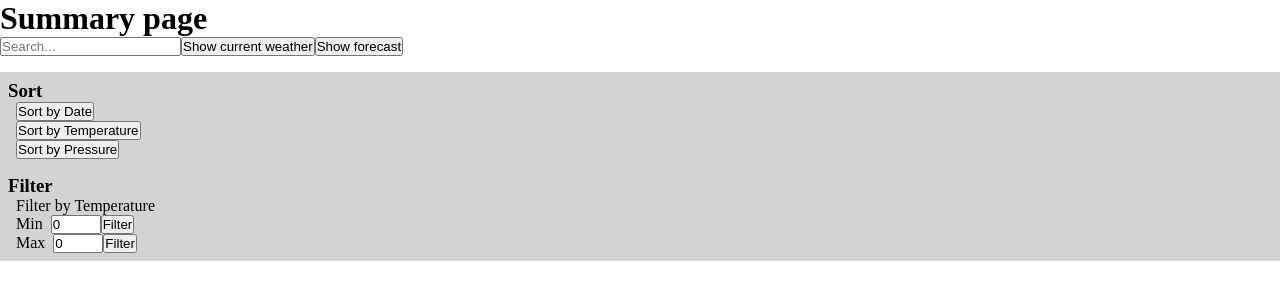
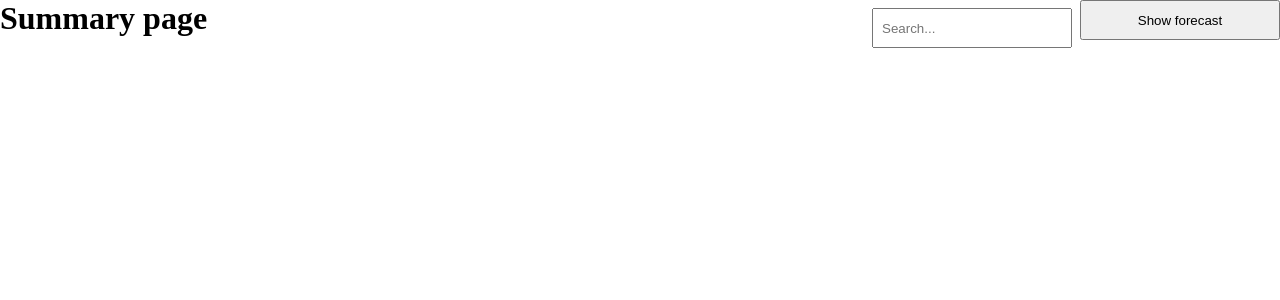
Before and after one commit to dmitrolov/twnty-test, a Next.js app: page /summary in a window 1280 px wide. Shown: the top 300 px of the page. Built offline with nearby package versions, Linux system fonts and the light colour scheme.

Commit message:
Add errors handling (10)

```diff
--- /dev/null
+++ b/next.config.js
@@ -0,0 +1,15 @@
+/** @type {import('next').NextConfig} */
+
+const nextConfig = {
+    env: {
+        apiKey: '4201e49a9242c900993b52966ad08c0e'
+    },
+    experimental: {
+        appDir: true,
+    },
+    compiler: {
+        styledComponents: true,
+    },
+}
+
+module.exports = nextConfig
--- a/pages/summary.tsx
+++ b/pages/summary.tsx
@@ -1,7 +1,8 @@
 import React, {useEffect, useState} from 'react';
-import {AppWrapper, GlobalStyle} from "../src/styles/styles";
-import {get5DayForecast, getCurrentWeather, IForecastResponse} from "../src/api/api";
+import {AppWrapper, FlexContainer, GlobalStyle} from "../src/styles/styles";
+import {get5DayForecast, IForecastResponse} from "../src/api/api";
 import WeatherList from "../src/components/Weather/WeatherList";
+import styled from "styled-components";
 
 interface IState {
     weatherDays: IForecastResponse,
@@ -9,19 +10,37 @@ interface IState {
     searchText: string,
 }
 
+const TextInput = styled.input`
+  width: 200px;
+  height: 40px;
+  padding: 0.5rem;
+  margin: 0.5rem;
+`
+
+const StyledButton = styled.button`
+  width: 200px;
+  height: 40px;
+  padding: 0.5rem;
+  margin-bottom: 0.5rem;
+`
+
+const APIErrorMesssage = styled.div`
+  width: 200px;
+  height: 40px;
+  background-color: lightcoral;
+  display: flex;
+  justify-content: center;
+  align-items: center;
+`
+
 const Summary = () => {
     const [state, setState] = useState<IState>({
         weatherDays: {
             city: undefined,
-            list: []
+            list: [],
         },
         weatherCurrent: {},
         searchText: '',
-    })
-
-    const getWeather = () => getCurrentWeather(state.searchText).then((data) => {
-        console.log(data)
-        // setState({posts: data.posts})
     })
 
     const getForecast = () => get5DayForecast(state.searchText).then((data) => {
@@ -38,15 +57,23 @@ const Summary = () => {
         <>
             <GlobalStyle/>
             <AppWrapper>
+                <FlexContainer>
                     <h1>Summary page</h1>
-                <input
+                    <FlexContainer>
+                        <TextInput
                             type="text"
                             placeholder={'Search...'}
                             onChange={(e) => setState({...state, ...{searchText: e.target.value}})}
                         />
-                <button onClick={getWeather}>Show current weather</button>
-                <button onClick={getForecast}>Show forecast</button>
+                        <StyledButton onClick={getForecast}>Show forecast</StyledButton>
+                        {state.weatherDays.cod == 400 &&
+                            <APIErrorMesssage><h3>Location not found</h3></APIErrorMesssage>
+                        }
+                    </FlexContainer>
+                </FlexContainer>
+                {state.weatherDays.cod == 200 &&
                     <WeatherList weatherForecastItems={state.weatherDays.list}></WeatherList>
+                }
             </AppWrapper>
         </>
     );
--- a/src/api/api.ts
+++ b/src/api/api.ts
@@ -1,16 +1,14 @@
 const api = {
-    key: '4201e49a9242c900993b52966ad08c0e',
+    key: process.env.apiKey,
     base: 'https://api.openweathermap.org/data/2.5/'
 }
-
-export const getCurrentWeather = async (searchText: string): Promise<any> => {
-    const res = await fetch(`${api.base}weather?q=${searchText}&units=metric&APPID=${api.key}`);
-    return await res.json();
-}
+type responseCode = 200 | 400
 
 export interface IForecastResponse {
     city: ICity;
     list: IWeatherForecastItem[];
+    cod?: responseCode;
+    message?: string;
 }
 
 interface ICity {
@@ -38,6 +36,10 @@ interface IWeather {
 }
 
 export const get5DayForecast = async (searchText: string): Promise<IForecastResponse> => {
-    const res = await fetch(`${api.base}forecast?q=${searchText}&units=metric&APPID=${api.key}`);
-    return await res.json();
+    try {
+        const res = await fetch(`${api.base}forecast?q=${searchText}&units=metric&APPID=${api.key}`);
+        return await res.json();
+    } catch (error) {
+        console.error('Error fetching data:', error);
+    }
 }
--- a/src/components/Weather/WeatherDay.tsx
+++ b/src/components/Weather/WeatherDay.tsx
@@ -19,7 +19,6 @@ interface IWeatherDay {
 
 export const WeatherDay = ({weatherForecastItem}: IWeatherDay) => {
     return (
-
         <WeatherDayWrapper>
             <WeatherDayItem>Date: {weatherForecastItem.dt_txt}</WeatherDayItem>
             <WeatherDayItem>Temperature: {weatherForecastItem.main.temp}°С</WeatherDayItem>
--- a/src/components/Weather/WeatherList.tsx
+++ b/src/components/Weather/WeatherList.tsx
@@ -47,34 +47,36 @@ const WeatherList = ({weatherForecastItems}: IWeatherListProps) => {
     })
 
     useEffect(() => {
-        const temperatures = weatherForecastItems.map((item => item.main.temp));
-        const minTemp = temperatures.length ? Math.min(...temperatures) : 0;
-        const maxTemp = temperatures.length ? Math.max(...temperatures) : 0;
+        const filteredData = weatherForecastItems.filter(item => {
+            return (item.main.temp >= state.minTemperature) && (item.main.temp <= state.maxTemperature)
+        })
 
-        setState({
-            ...state,
-            modifiedForecastItems: weatherForecastItems,
-            minTemperature: minTemp,
-            maxTemperature: maxTemp,
-        })
-    }, [weatherForecastItems])
-
-    useEffect(() => {
-        const sortedItems = sortWeatherItems(state.modifiedForecastItems)
-        setState({...state, modifiedForecastItems: sortedItems})
-    }, [state.sortBy])
-
-    console.log('WeatherList state', state)
-
-
-    const sortWeatherItems = (weatherItems: IWeatherForecastItem[]) => {
         const sortMap = {
             "DATE": (data: IWeatherForecastItem[]) => data.sort((a, b) => (a.dt_txt > b.dt_txt) ? 1 : ((b.dt_txt > a.dt_txt) ? -1 : 0)),
             "TEMP": (data: IWeatherForecastItem[]) => data.sort((a, b) => a.main.temp - b.main.temp),
             "PRES": (data: IWeatherForecastItem[]) => data.sort((a, b) => a.main.pressure - b.main.pressure),
         }
-        return sortMap[state.sortBy](weatherItems)
-    }
+        const displayItems = sortMap[state.sortBy](filteredData)
+
+        setState({
+            ...state,
+            modifiedForecastItems: [...displayItems],
+        })
+    }, [weatherForecastItems, state.minTemperature, state.maxTemperature, state.sortBy])
+
+    useEffect(() => {
+        const temperatures = weatherForecastItems.map((item => item.main.temp));
+        const minTemp = temperatures.length && Math.min(...temperatures);
+        const maxTemp = temperatures.length && Math.max(...temperatures);
+
+        setState({
+            ...state,
+            minTemperature: minTemp,
+            maxTemperature: maxTemp,
+        })
+
+    }, [weatherForecastItems]);
+
     const sortByDate = () => setState({...state, sortBy: "DATE"});
     const sortByTemperature = () => setState({...state, sortBy: "TEMP"});
     const sortByPressure = () => setState({...state, sortBy: "PRES"});
@@ -82,23 +84,11 @@ const WeatherList = ({weatherForecastItems}: IWeatherListProps) => {
     const onMinTempFilterValueChange = (e) => {
         const {value} = e.target;
         setState({...state, minTemperature: value})
-
     }
     const onMaxTempFilterValueChange = (e) => {
         const {value} = e.target;
         setState({...state, maxTemperature: value})
     }
-    const onFilterButtonClick = () => {
-        const filteredData = weatherForecastItems.filter(item => {
-            return (item.main.temp >= state.minTemperature) && (item.main.temp <= state.maxTemperature)
-        })
-        const sortedData = sortWeatherItems(filteredData)
-        setState({
-            ...state,
-            modifiedForecastItems: sortedData,
-        })
-    }
-
 
     return (
         <PostsWrapper>
@@ -116,20 +106,20 @@ const WeatherList = ({weatherForecastItems}: IWeatherListProps) => {
                     <TemperatureFilterInput
                         value={state.minTemperature}
                         onChange={onMinTempFilterValueChange}
+                        type={'number'}
                     />
-                    <button onClick={onFilterButtonClick}>Filter</button>
                 </WeatherActionItem>
                 <WeatherActionItem>
                     <span>Max</span>
                     <TemperatureFilterInput
                         value={state.maxTemperature}
                         onChange={onMaxTempFilterValueChange}
+                        type={'number'}
                     />
-                    <button onClick={onFilterButtonClick}>Filter</button>
                 </WeatherActionItem>
             </WeatherActionWrap>
             {state.modifiedForecastItems?.map((weatherForecastItem) => {
-                return <WeatherDay weatherForecastItem={weatherForecastItem}/>
+                return <WeatherDay key={weatherForecastItem.dt} weatherForecastItem={weatherForecastItem}/>
             })}
         </PostsWrapper>
     );
--- a/src/styles/styles.ts
+++ b/src/styles/styles.ts
@@ -12,3 +12,15 @@ export const AppWrapper = styled.div`
   width: 100%;
   min-height: 100vh;
 `
+
+export const FlexContainer = styled.div`
+  display: flex;
+  flex-direction: column;
+  align-items: center;
+
+  @media (min-width: 768px) {
+    flex-direction: row;
+    align-items: normal;
+    justify-content: space-between;
+  }
+`
```
Also changed, not shown: 1 other file (tests, documents, lock files or other folders). Lines whose indentation alone changed are shown as unchanged.
